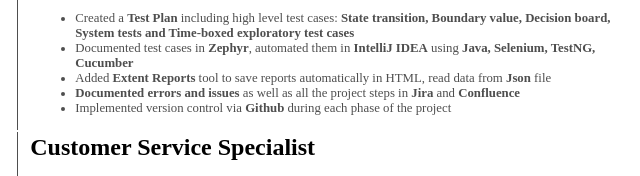
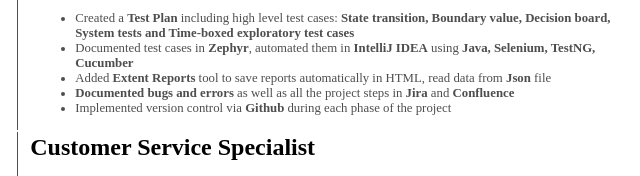
Before and after one commit to Meripop/CV, a plain HTML site: page index.html in a window 1280 px wide. Shown: the part 189-365 px from the top of the page, 58-698 px from the left. Drawn offline with Linux system fonts and the light colour scheme.

Commit message:
Update index.html

```diff
--- a/index.html
+++ b/index.html
@@ -72,7 +72,7 @@
               Added <b>Extent Reports</b> tool to save reports automatically in HTML, read data from <b>Json</b> file
             </li>
             <li>
-              <b>Documented errors and issues</b> as well as all the project steps in <b>Jira</b> and <b>Confluence</b>
+              <b>Documented bugs and errors</b> as well as all the project steps in <b>Jira</b> and <b>Confluence</b>
             </li>
             <li>
               Implemented version control via <b>Github</b> during each phase of the project
```
